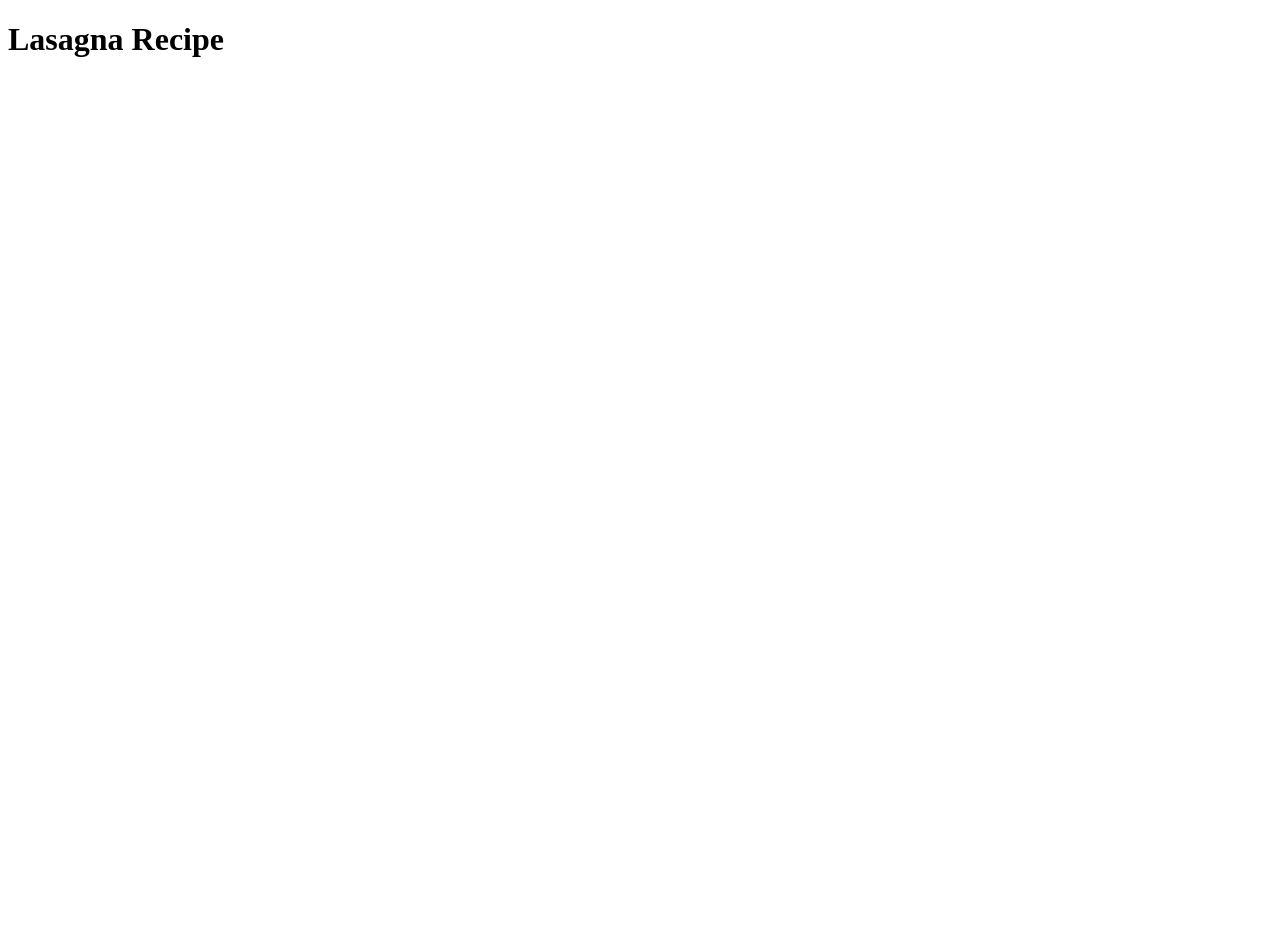
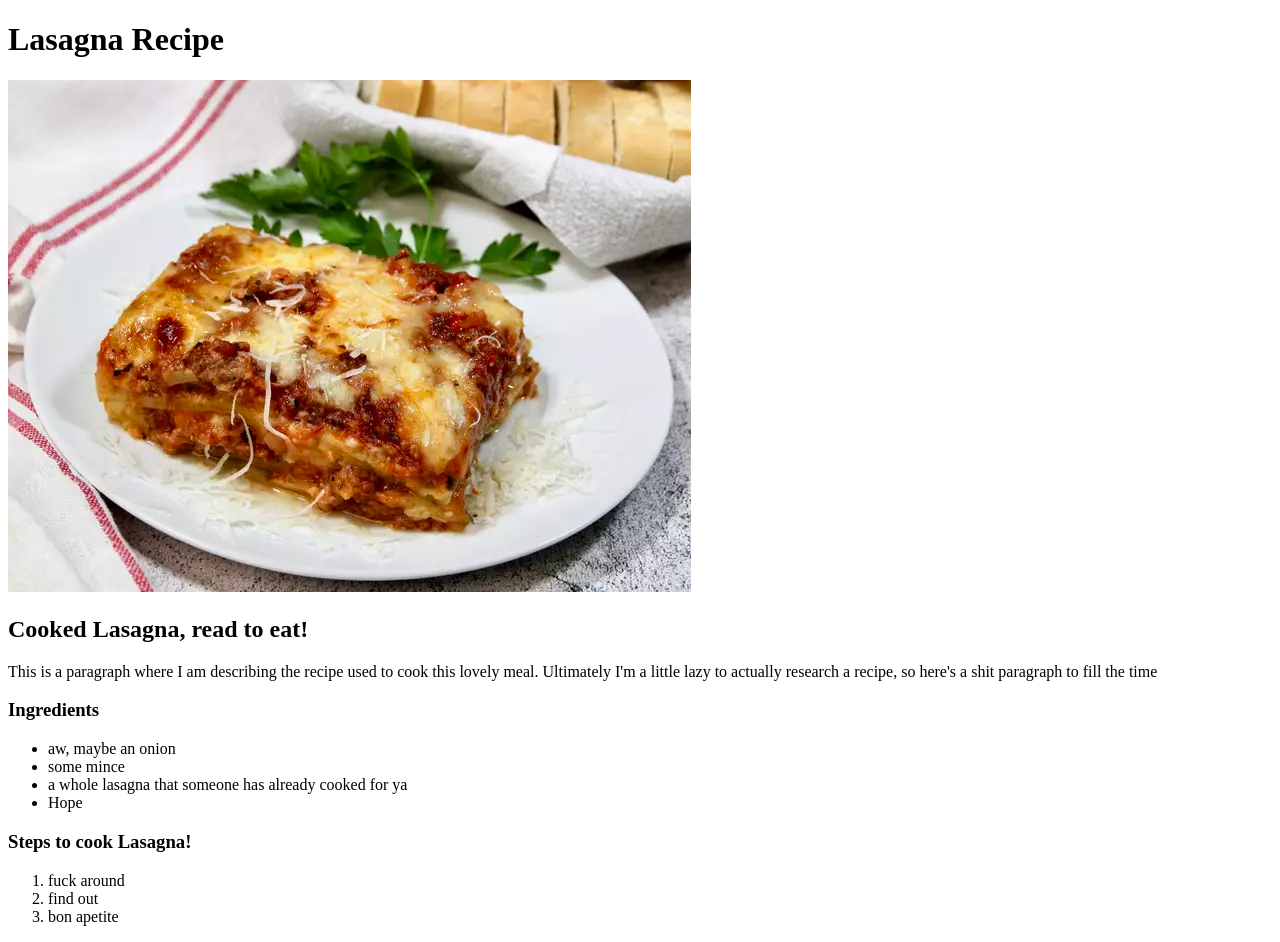
Before and after one commit to Monomezurashi/odin-recipes, a plain HTML site: page recipes/lasagna.html in a window 1280 px wide. Before the commit the page ends 800 px from the top, so only its background shows below. Drawn offline with Linux system fonts and the light colour scheme.

Commit message:
Formatting fixes add image add img description add 'Ingredients' heading and list add 'Steps' heading and list

```diff
--- a/recipes/lasagna.html
+++ b/recipes/lasagna.html
@@ -6,5 +6,27 @@
     </head>
     <body>
         <h1>Lasagna Recipe</h1>
+        <img src="../recipes/lasagna.webp" alt="Photo of cooked lasagna">
+        <h2>Cooked Lasagna, read to eat!</h2>
+        <p>This is a paragraph where I am describing the recipe
+            used to cook this lovely meal. Ultimately I'm a little
+            lazy to actually research a recipe, so here's a shit
+            paragraph to fill the time
+        </p>
+        <h3>Ingredients</h3>
+        <ul>
+            <li>aw, maybe an onion</li>
+            <li>some mince</li>
+            <li>a whole lasagna that someone has already
+                cooked for ya
+            </li>
+            <li>Hope</li>
+        </ul>
+        <h3>Steps to cook Lasagna!</h3>
+        <ol>
+            <li>fuck around</li>
+            <li>find out</li>
+            <li>bon apetite</li>
+        </ol>
     </body>
 </html>
```
